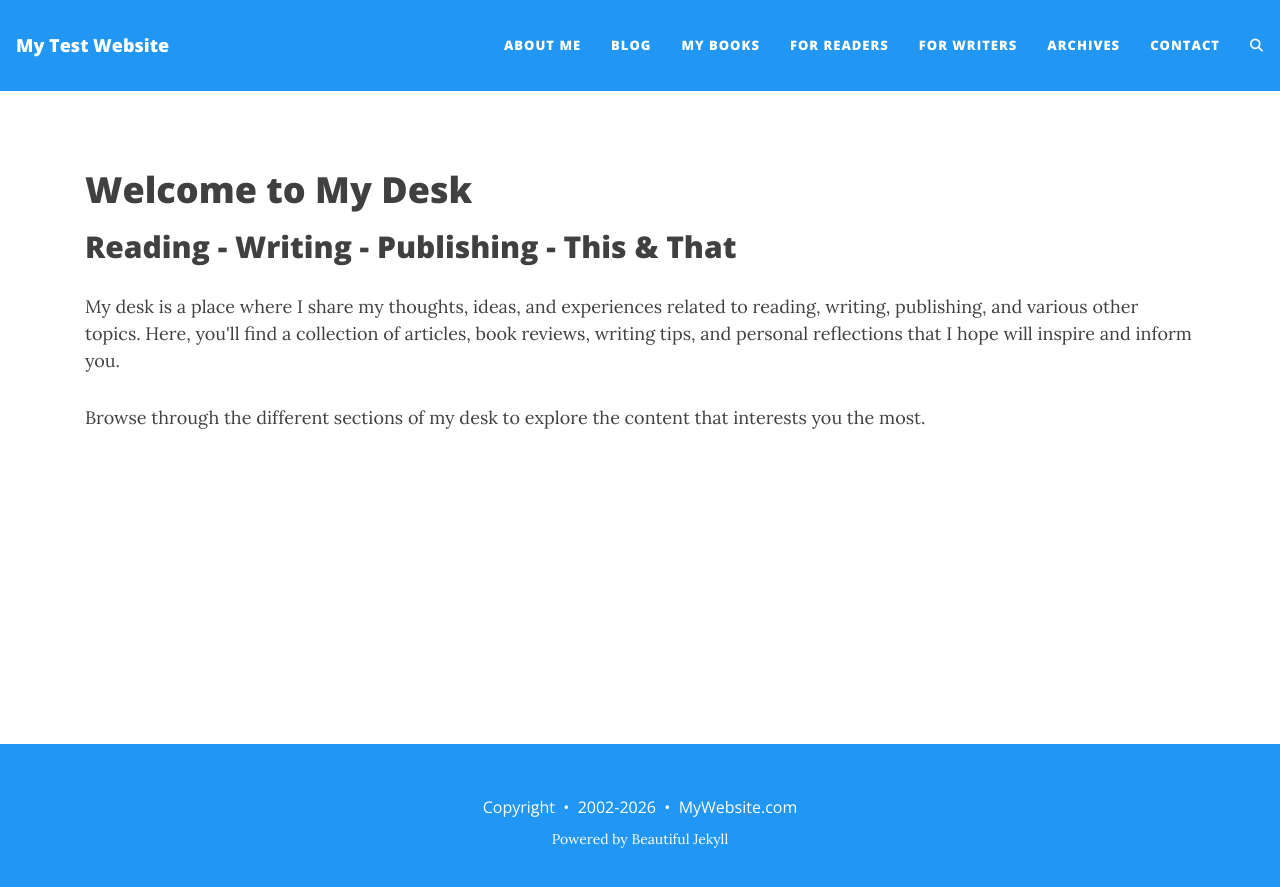
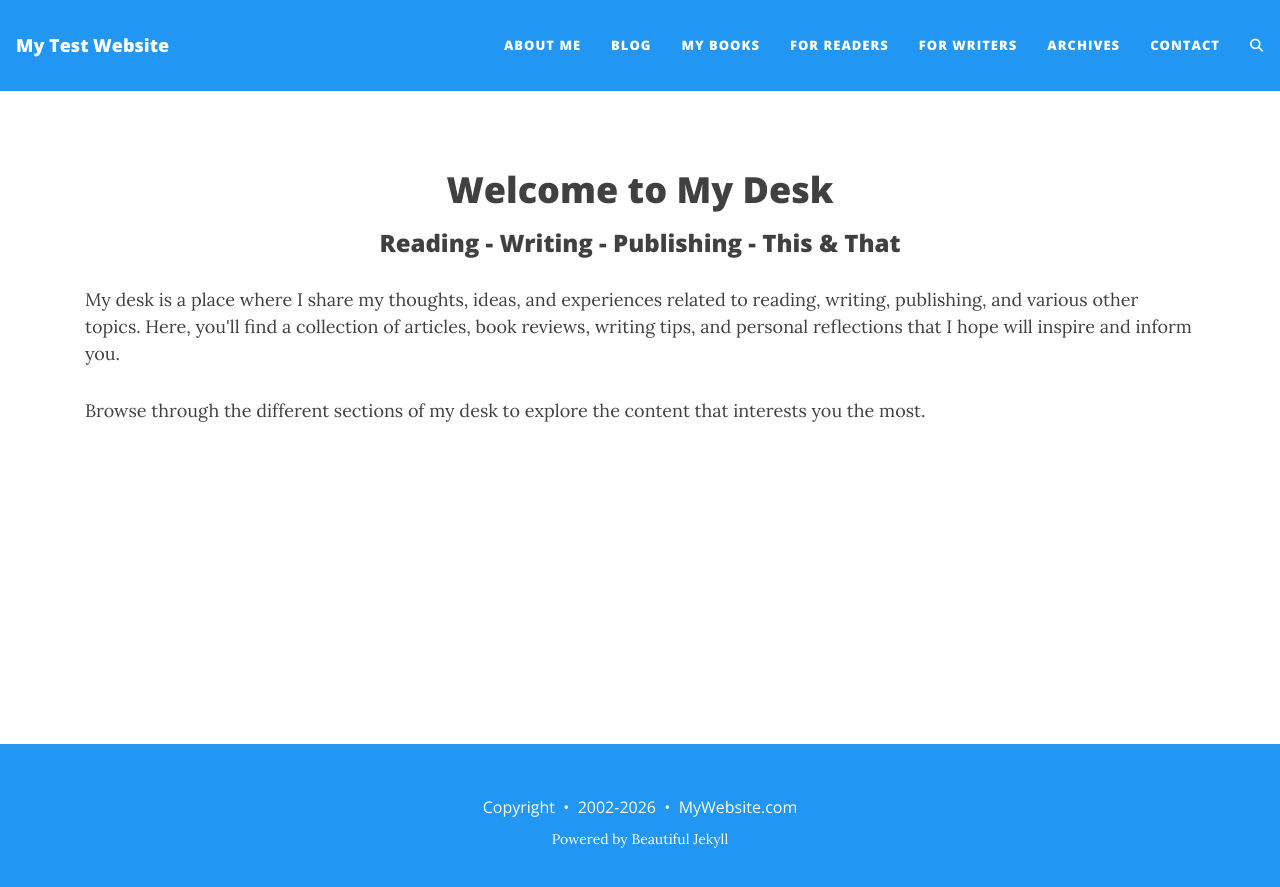
Before and after one commit to jd31122025-design/myblog, a Jekyll site: the page built from index.html, in a window 1280 px wide. Shown: the top 887 px of the page. Built offline with Jekyll 4.4.1, drawn with Linux system fonts in a browser that asks for light colours; comment, search, counter and statistics services are not loaded.

Commit message:
Update index.html

```diff
--- a/index.html
+++ b/index.html
@@ -3,8 +3,8 @@ layout: default
 title: Welcome
 subtitle: Reading - Writing - Publishing - This & That
 ---
-<h1>Welcome to My Desk</h1>
-<h2>Reading - Writing - Publishing - This & That</h2>
+<h1 style="text-align: center;">Welcome to My Desk</h1>
+<h3 style="text-align: center;">Reading - Writing - Publishing - This & That</h3>
 
 <p>My desk is a place where I share my thoughts, ideas, and experiences related to reading, writing, publishing,
 and various other topics. Here, you'll find a collection of articles, book reviews, writing tips, and personal
```
